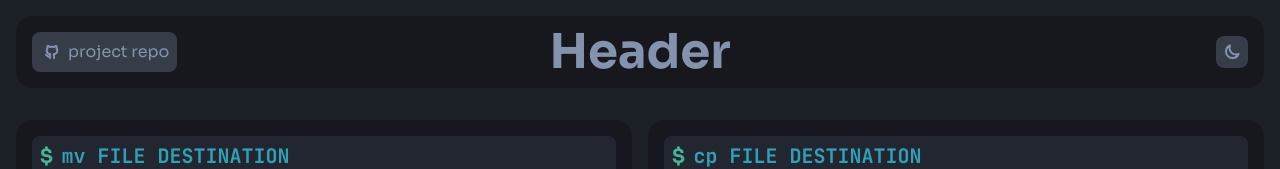
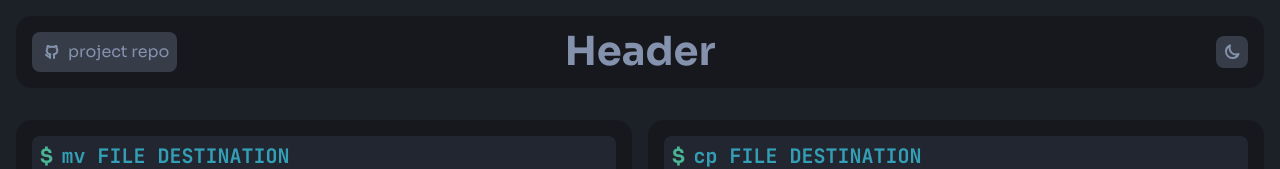
Before and after one commit to SoupCat-Py/zshcheatsheet, a React (Vite) app: page / in a window 1280 px wide. Shown: the top 169 px of the page. Built offline with nearby package versions, Linux system fonts and the light colour scheme.

Commit message:
added some stuff and decreased size 1
- decreased --size-1 from 48 to 40px
- added a debug property
- added a `background: none` class

```diff
--- a/index.css
+++ b/index.css
@@ -12,7 +12,7 @@
     --danger: #E45B67;
     --success: #49B594;
 
-    --size-1: 48px;
+    --size-1: 40px;
     --size-2: 32px;
     --size-3: 20px;
     --size-4: 16px;
@@ -24,6 +24,9 @@
     box-sizing: border-box;
     border: none;
     line-height: 1.5rem;
+
+    /* debug */
+    /* background-color: rgba(50, 100, 200, 0.1); */
 }
 
 /* layout */
@@ -50,6 +53,7 @@
 .pos-abs {position: absolute;}
 
 /* colors */
+.bg-none {background: none;}
 .bg-base {background-color: var(--bg-base);}
 .bg-norm {background-color: var(--bg);}
 .bg-primary {background-color: var(--primary);}
```
